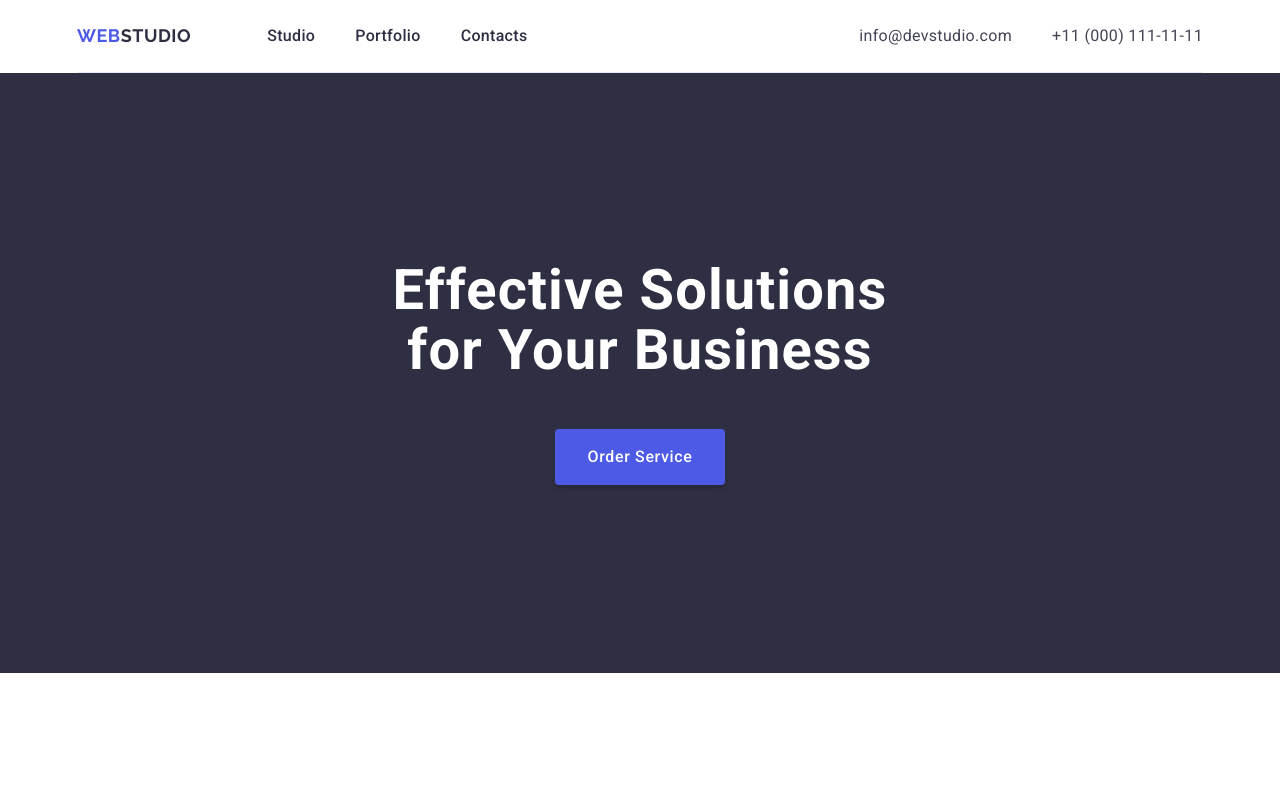
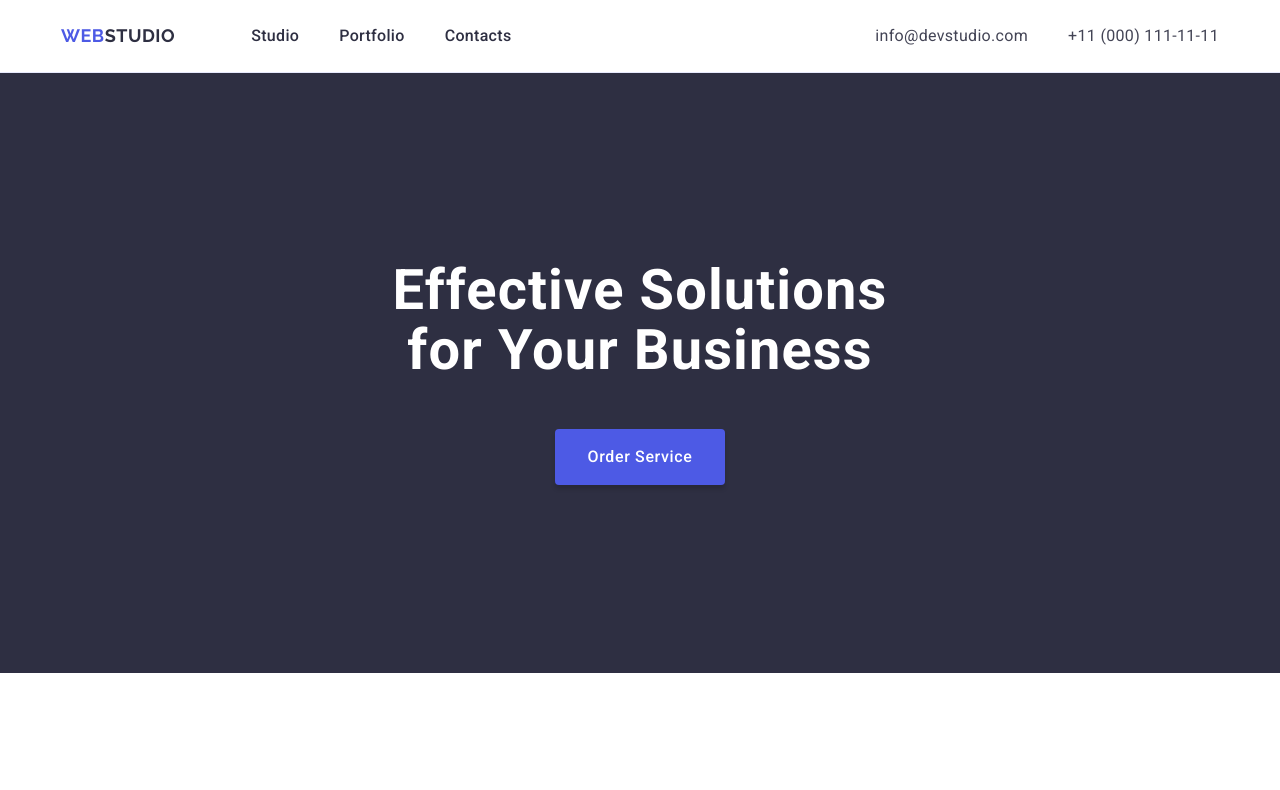
Before and after one commit to sofi-dobriak/goit-markup-hw-03, a plain HTML site: page index.html in a window 1280 px wide. Shown: the top 790 px of the page. Drawn offline with nearby package versions, Linux system fonts and the light colour scheme.

Commit message:
Fix header part 1

```diff
--- a/css/styles.css
+++ b/css/styles.css
@@ -48,7 +48,7 @@ address {
     width: 100%;
     max-width: 1158px;
     margin: 0 auto;
-    padding: 0 16px;
+    padding: 0 15px;
 }
 
 .section {
@@ -104,12 +104,14 @@ address {
 
 /* Navigation */
 
+.header {
+    border-bottom: 1px solid #e7e9fc;
+}
+
 .header-container {
     display: flex;
     align-items: center;
     padding: 24px 0;
-
-    border-bottom: 1px solid #e7e9fc;
 }
 
 .header-nav {
@@ -198,6 +200,7 @@ address {
 
     display: block;
     margin: 0 auto;
+    min-width: 169px;
 }
 
 .hero-button:hover,
--- a/index.html
+++ b/index.html
@@ -20,10 +20,8 @@
 </head>
 
 <body>
-    <header>
-
-        <div class="container">
-            <div class="header-container">
+    <header class="header">
+        <div class="container header-container">
 
             <!-- Navigation -->
             <nav class="header-nav">
@@ -43,8 +41,6 @@
                     <li><a class="address-item" href="tel:+110001111111">+11 (000) 111-11-11</a></li>
                 </ul>
             </address>
-            </div>
-
         </div>
     </header>
 
```
Lines whose indentation alone changed are shown as unchanged.
